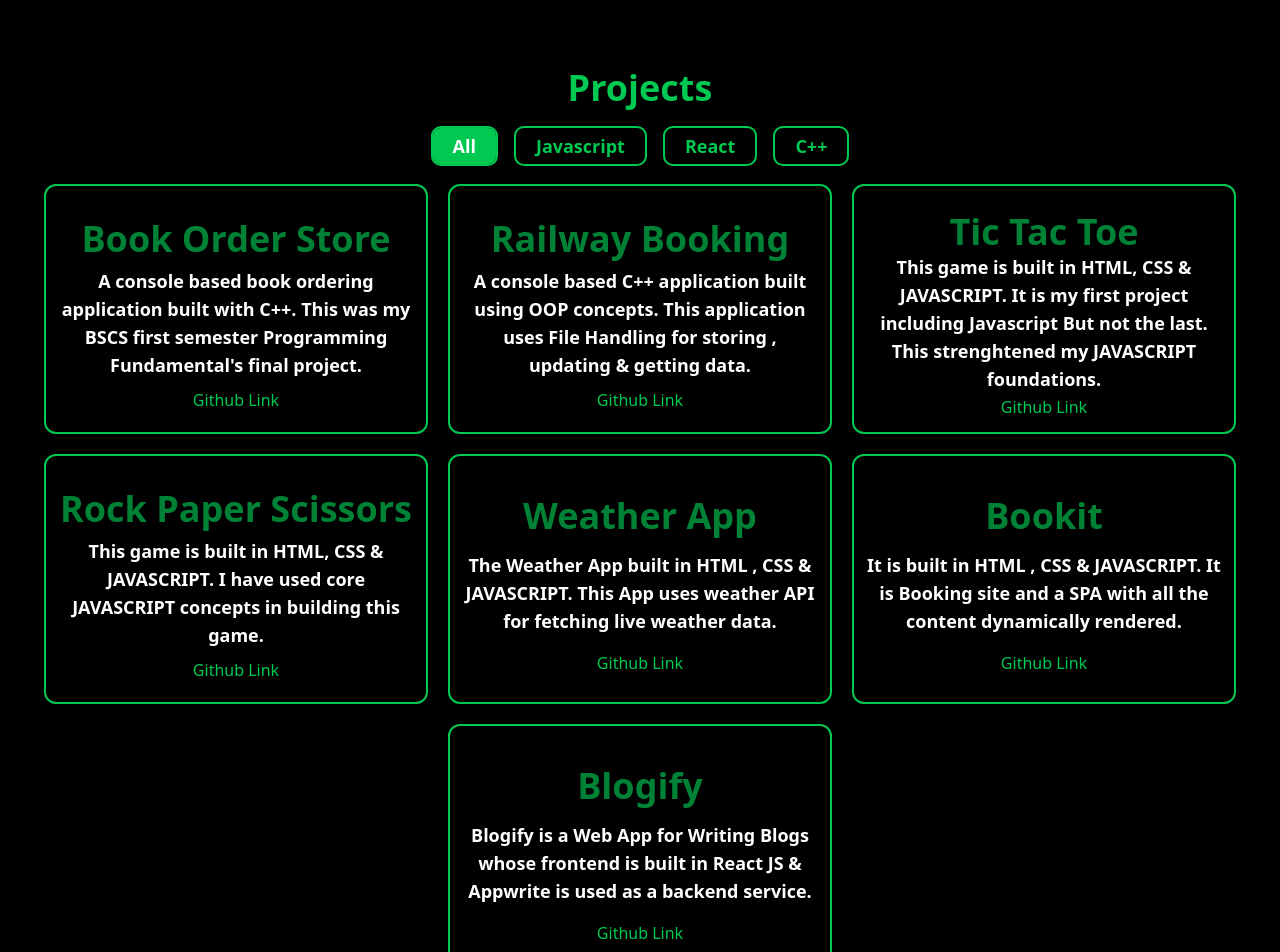
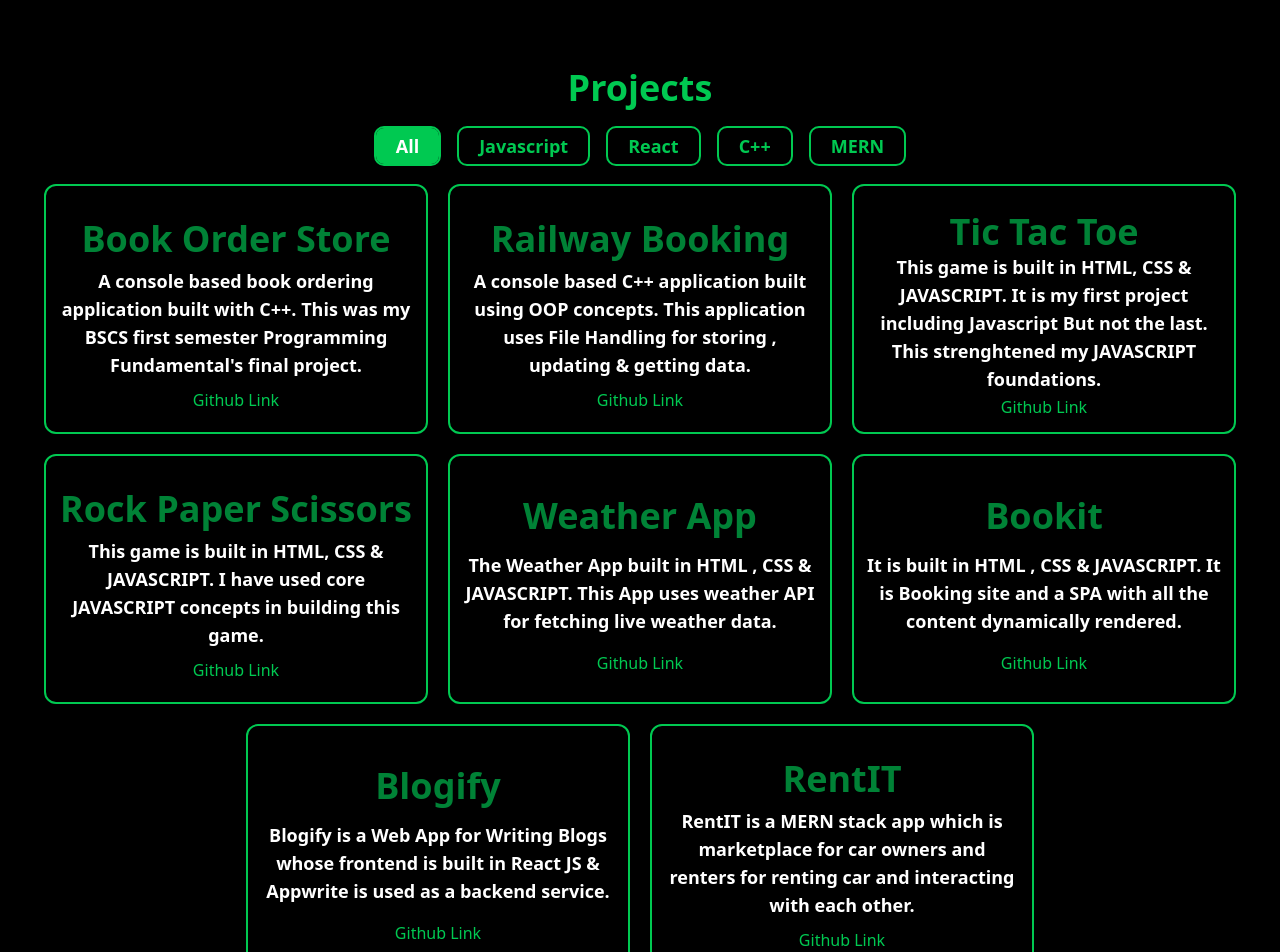
Before and after one commit to Zulkifal05/PersonalPortfolio, a React (Vite) app: page / in a window 1280 px wide. Shown: the part 1140-2092 px from the top of the page. Built offline with nearby package versions, Linux system fonts and the light colour scheme.

Commit message:
RentIT project and MERN added

```diff
--- a/public/Projects.js
+++ b/public/Projects.js
@@ -40,5 +40,11 @@ export const ProjectsArray = [
         Description : "Blogify is a Web App for Writing Blogs whose frontend is built in React JS & Appwrite is used as a backend service.",
         GithubLink : "https://github.com/Zulkifal05/BlogApp.git",
         Type : "React"
+    },
+    {
+        title : "RentIT",
+        Description : "RentIT is a MERN stack app which is marketplace for car owners and renters for renting car and interacting with each other.",
+        GithubLink : "https://github.com/Zulkifal05/RentIT.git",
+        Type : "MERN"
     }
 ]
--- a/src/components/Projects.jsx
+++ b/src/components/Projects.jsx
@@ -32,6 +32,10 @@ const Projects = ({ProjectsReference}) => {
     setBtnsValue("C++");
   }
 
+  function MERNBtnClick() {
+    setBtnsValue("MERN");
+  }
+
   return (
     <div ref={ProjectsReference}  className='mt-13 pt-20'>
       <h1 className='text-green-500 font-bold text-center text-4xl'>Projects</h1>
@@ -41,6 +45,7 @@ const Projects = ({ProjectsReference}) => {
           <button className={`text-green-500 border-none outline-2 outline-green-500 py-1 px-5 rounded-lg font-bold text-lg cursor-pointer ${ btnsValue === "Javascript" ? "bg-green-500 text-white" : "" }`} onClick={JavascriptBtnClick}>Javascript</button>
           <button className={`text-green-500 border-none outline-2 outline-green-500 py-1 px-5 rounded-lg font-bold text-lg cursor-pointer ${ btnsValue === "React" ? "bg-green-500 text-white" : "" }`} onClick={ReacttBtnClick}>React</button>
           <button className={`text-green-500 border-none outline-2 outline-green-500 py-1 px-5 rounded-lg font-bold text-lg cursor-pointer ${ btnsValue === "C++" ? "bg-green-500 text-white" : "" }`} onClick={CppBtnClick}>C++</button>
+          <button className={`text-green-500 border-none outline-2 outline-green-500 py-1 px-5 rounded-lg font-bold text-lg cursor-pointer ${ btnsValue === "MERN" ? "bg-green-500 text-white" : "" }`} onClick={MERNBtnClick}>MERN</button>
         </div>
       </div>
       <div className='flex gap-5 mt-5 flex-wrap justify-center items-center'>
```
